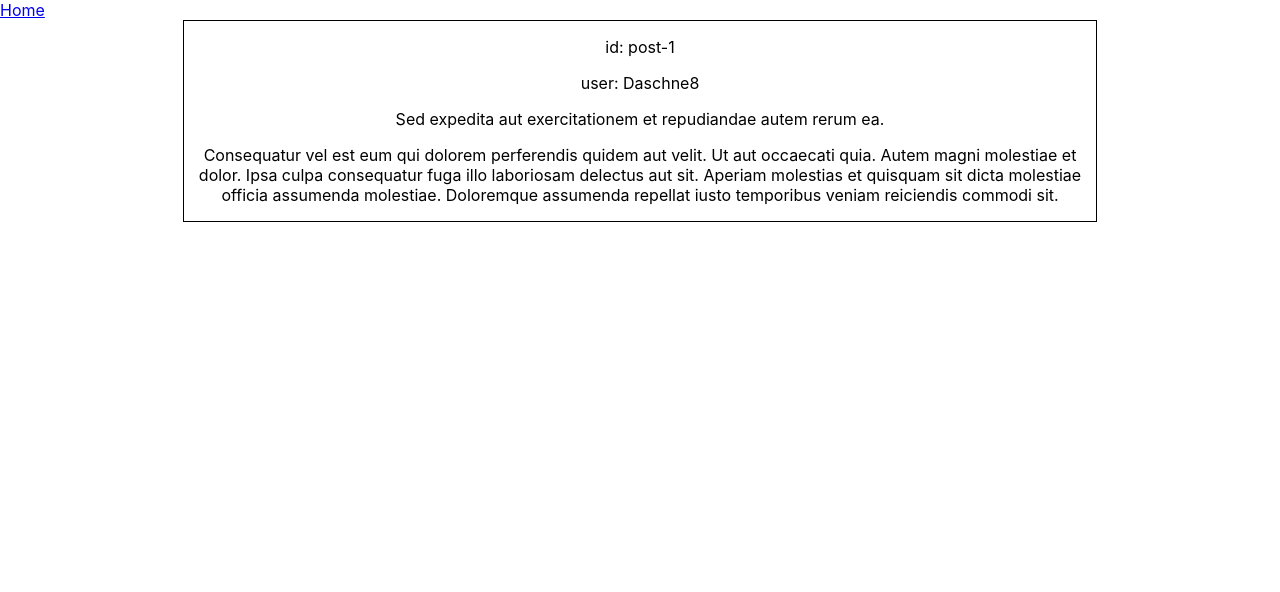
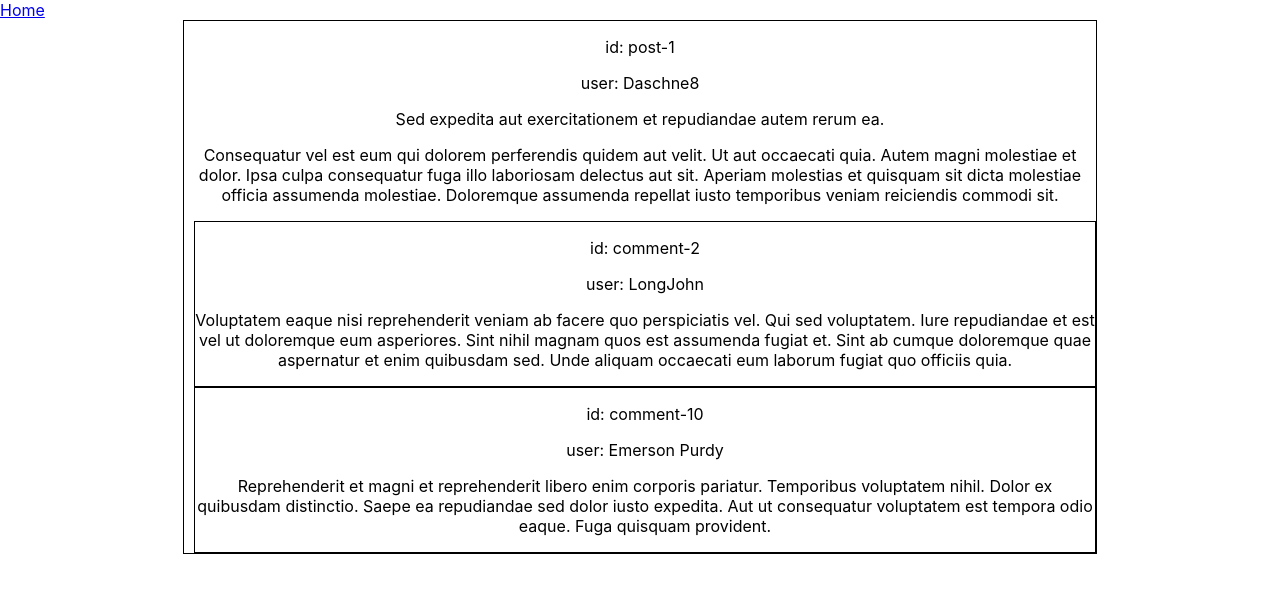
Before and after one commit to daschne8/red-clone, a React (Create React App) app: page /post/1 in a window 1280 px wide. Shown: the top 592 px of the page. Built offline with nearby package versions, Linux system fonts and the light colour scheme.

Commit message:
recursive comment addition with indentations

```diff
--- a/src/App.css
+++ b/src/App.css
@@ -31,3 +31,7 @@
 .post {
   border: 1px solid black;
 }
+
+.comment-indent {
+  margin-left: 10px;
+}
--- /dev/null
+++ b/src/containers/comment.js
@@ -0,0 +1,18 @@
+import React from 'react'
+
+import {seedComments} from "../data/seed"
+
+
+export default function Comment(props){
+  let commentObjs = seedComments.filter(com => com.commented_on === props.id)
+  let comments = commentObjs.map(com =>
+    <div className="comment-indent"><Comment {...com} /></div>)
+  return(
+    <div className="post">
+      <p>id: {props.id}</p>
+      <p>user: {props.user}</p>
+      <p>{props.content}</p>
+      {comments}
+    </div>
+  )
+}
--- a/src/containers/post.js
+++ b/src/containers/post.js
@@ -1,23 +1,26 @@
 import React from 'react'
 
 import {useParams,useRouteMatch} from 'react-router-dom'
-import {seed_posts} from "../data/seed"
+import {seedPosts, seedComments} from "../data/seed"
+import Comment from "./comment"
 
 
 export default function Post(){
-  console.log(useParams().postId);
   let {postId} = useParams();
   let id = "post-" + postId;
-  console.log(`id = ${id}`);
-
-  let postInfo = seed_posts.find( obj => obj.id === id)
+  let postInfo = seedPosts.find( obj => obj.id === id)
+  let postComments = seedComments.filter(obj => obj.commented_on === id)
+  console.log(postComments);
+  let comments = postComments.map(com => <div className="comment-indent">
+    <Comment {...com}/>
+  </div>)
   return(
     <div className="post">
       <p>id: {id}</p>
       <p>user: {postInfo.user}</p>
       <p>{postInfo.title}</p>
       <p>{postInfo.content}</p>
-
+      {comments}
     </div>
   )
 }
--- a/src/containers/post_stubs.js
+++ b/src/containers/post_stubs.js
@@ -1,13 +1,13 @@
 import React from 'react'
 import ReactDom from 'react-dom'
 
-import {seed_posts} from "../data/seed"
+import {seedPosts} from "../data/seed"
 import {BrowserRouter as Router, Route, Switch, Link, useParams } from 'react-router-dom'
 
 import PostStub from "../components/post_stub"
 
 export default function PostStubs(){
-  let postsList = seed_posts.map((post, idx) => (
+  let postsList = seedPosts.map((post, idx) => (
     <PostStub {...post} />
   ))
   return(
--- a/src/data/seed.js
+++ b/src/data/seed.js
@@ -5,7 +5,7 @@ const u2 = "LongJohn"
 const u3 = faker.name.findName()
 const u4 = faker.name.findName()
 
-export const seed_posts = [
+export const seedPosts = [
   {id: "post-1", user: u1, title: faker.lorem.sentence(), content: faker.lorem.paragraph()},
   {id: "post-2", user: u2, title: faker.lorem.sentence(), content: faker.lorem.paragraph()},
   {id: "post-3", user: u1, title: faker.lorem.sentence(), content: faker.lorem.paragraph()},
@@ -13,7 +13,7 @@ export const seed_posts = [
   {id: "post-5", user: u4, title: faker.lorem.sentence(), content: faker.lorem.paragraph()},
   ]
 
-export const seed_comments = [
+export const seedComments = [
   {id: "comment-1", commented_on: "post-2", user: u1, content: faker.lorem.paragraph()},
   {id: "comment-2", commented_on: "post-1", user: u2, content: faker.lorem.paragraph()},
   {id: "comment-3", commented_on: "post-3", user: u3, content: faker.lorem.paragraph()},
@@ -22,5 +22,6 @@ export const seed_comments = [
   {id: "comment-6", commented_on: "comment-1", user: u2, content: faker.lorem.paragraph()},
   {id: "comment-7", commented_on: "comment-6", user: u3, content: faker.lorem.paragraph()},
   {id: "comment-8", commented_on: "comment-5", user: u4, content: faker.lorem.paragraph()},
-  {id: "comment-9", commented_on: "comment-7", user: u4, content: faker.lorem.paragraph()}
+  {id: "comment-9", commented_on: "comment-7", user: u4, content: faker.lorem.paragraph()},
+  {id: "comment-10", commented_on: "post-1", user: u4, content: faker.lorem.paragraph()}
 ]
```
Also changed, not shown: src/components/comment_stub.js (deleted, +0 -10 lines).
